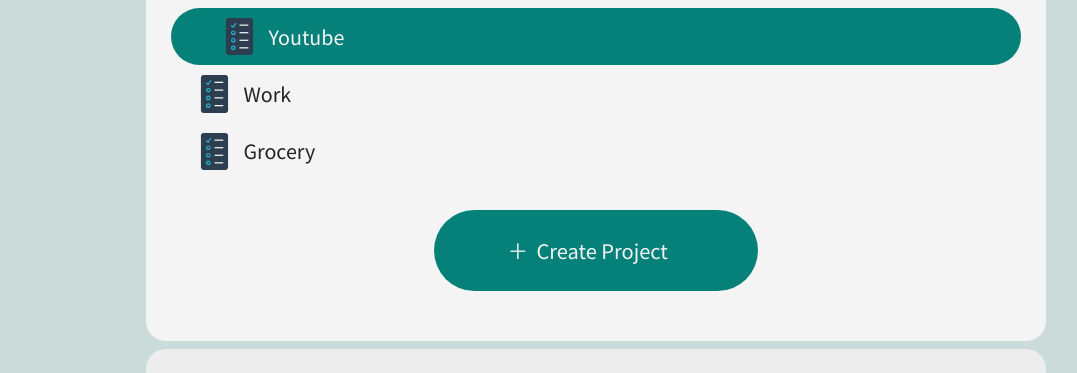
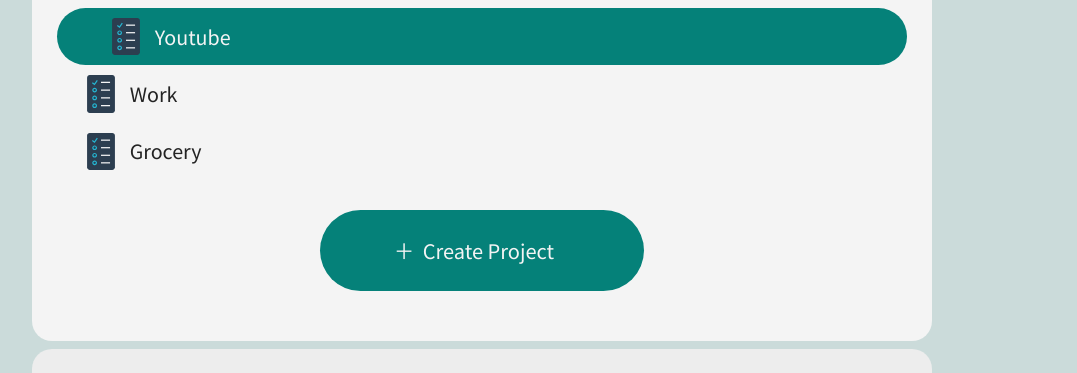
Before and after one commit to hmjatt/Project-Management-App, a website built with webpack: page dist/index.html in a window 1280 px wide. Shown: the part 289-662 px from the top of the page, without its empty margins (164-1241 px from the left). Built offline with Linux system fonts and the light colour scheme.

```diff
--- a/src/style/styles.css
+++ b/src/style/styles.css
@@ -63,6 +63,7 @@
 #menuToggle {
 	display: block;
 	position: relative;
+	max-width: 50vw;
 	top: 50px;
 	left: 50px;
 	z-index: 1;
@@ -467,6 +468,40 @@
 }
 
 
+/* /* @media (min-width: 768px) {
+	#container {
+		margin-right: -8%;
+	}
+}
+
+@media (min-width: 955px) {
+	#container {
+		margin-right: 0%;
+		margin-left: 2%;
+	}
+} */
+
+@media (min-width: 375px) {
+
+
+	#menu, #taskList {
+		width: 92vw;
+	}
+
+	#container {
+		margin-right: 0%;
+		margin-left: 0%;
+		padding-left: 1%;
+	}
+}
+
+@media (min-width: 1100px) {
+	#container {
+		margin-right: 0%;
+		margin-left: 0%;
+	}
+}
+
 
 
 /* #projectName *, #projectLabel *, #submitBtn *, #myForm * {
```
Also changed, not shown: dist/bundle.js.
